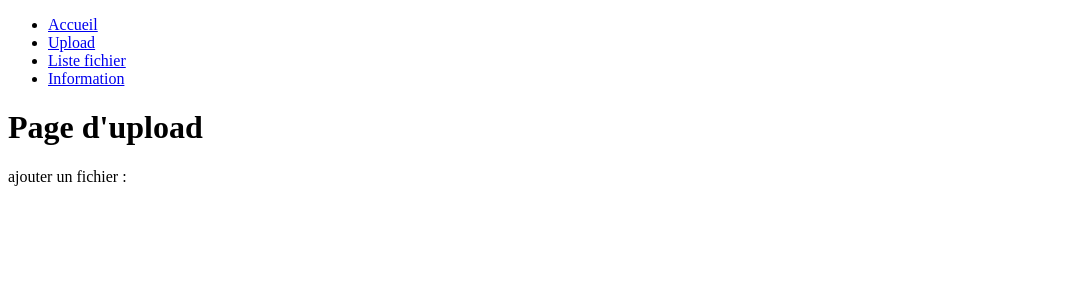
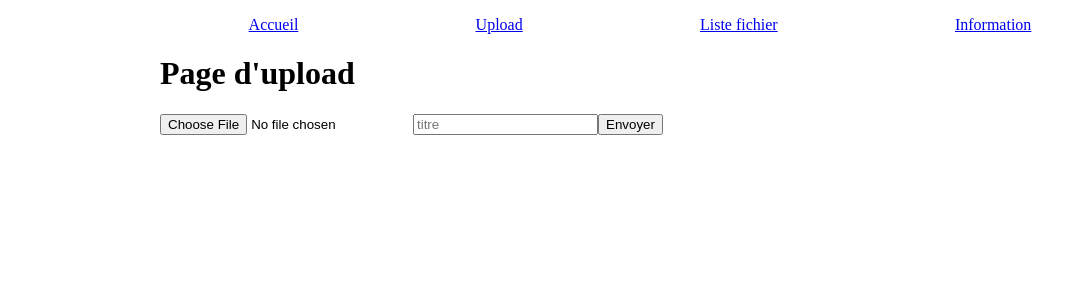
Before and after one commit to Powarox/Back-DriveFiles, a PHP site: the page made by MoriniereRobinDev/index.php in a window 1280 px wide. Shown: the top 300 px of the page, without its empty margins (0-1086 px from the left). Run offline with PHP 8.4, Linux system fonts and the light colour scheme.

Commit message:
ajout fonction ulpoad

```diff
--- a/MoriniereRobinDev/DevoirApp/Model/ControllerApp.php
+++ b/MoriniereRobinDev/DevoirApp/Model/ControllerApp.php
@@ -52,7 +52,55 @@ class ControllerApp {
 
     public function uploadPage(){
         $title = "Page d'upload";
-        $content = "ajouter un fichier : ";
+        $content = '<form action="index.php?obj=pdf&action=upload" method="POST" enctype="multipart/form-data">';
+        $content .= '<input type="file" name="photo" id="fileUpload">';
+        $content .= '<input type="text" name="titre" placeholder="titre">';
+        $content .= '<button type="submit">Envoyer</button>';
+        $content .= '</form>';
+
+        $this->view->setPart('title', $title);
+        $this->view->setPart('content', $content);
+    }
+
+    public function upload(){
+        // Vérifier si le formulaire a été soumis
+        if($_SERVER["REQUEST_METHOD"] == "POST"){
+            $filename = $_FILES["photo"]["name"];
+
+            // Vérifie si le fichier a été uploadé sans erreur.
+            if(isset($_FILES["photo"]) && $_FILES["photo"]["error"] == 0){
+                move_uploaded_file($_FILES["photo"]["tmp_name"], "DevoirApp/Model/upload/" . $_FILES["photo"]["name"]);
+                echo "Votre fichier a été téléchargé avec succès.";
+
+                // Code Json pour le fichier meta.txt
+                $data2 = array("SourceFile" => "upload/".$filename,
+                    "XMP-dc:Title" => $_POST['titre']);
+                $data2Json = json_encode($data2, JSON_UNESCAPED_SLASHES);
+
+                //echo $data2Json;
+                //var_dump($data2);
+
+                // Créer un fichier text vide;
+                $metaTxt = fopen('DevoirApp/Model/upload/meta.txt', 'w');
+                // Ecris dans un fichier
+                fputs($metaTxt, $data2Json);
+                // Ferme le fichier
+                fclose($metaTxt);
+
+                // Métadonnée
+                $data = shell_exec("exiftool -json upload/".$filename); // =meta.txt
+                $metaData = json_decode($data, true);
+
+                //var_dump($metaData);
+            }
+            else{
+                echo "Error: " . $_FILES["photo"]["error"];
+            }
+        }
+
+        $title = "Upload Success";
+        $content = "Votre fichier à bien été enregistré";
+
         $this->view->setPart('title', $title);
         $this->view->setPart('content', $content);
     }
--- /dev/null
+++ b/MoriniereRobinDev/DevoirApp/Model/skin/template.css
@@ -0,0 +1,19 @@
+html {
+	overflow-y: scroll;
+}
+body {
+	max-width: 60em;
+	margin: auto;
+}
+
+figure {
+	float: right;
+	text-align: center;
+}
+
+.menu ul {
+	list-style: none;
+	padding: 0;
+	display: flex;
+	justify-content: space-around;
+}
--- a/MoriniereRobinDev/DevoirApp/Template.php
+++ b/MoriniereRobinDev/DevoirApp/Template.php
@@ -3,7 +3,7 @@
 <head>
 	<title><?php echo $title ?></title>
 	<meta charset="UTF-8" />
-	<!--<link rel="stylesheet" href="DevoirApp/Model/skin/.css" />-->
+	<link rel="stylesheet" href="DevoirApp/Model/skin/template.css" />
 </head>
 <body>
     <nav class="menu">
```
